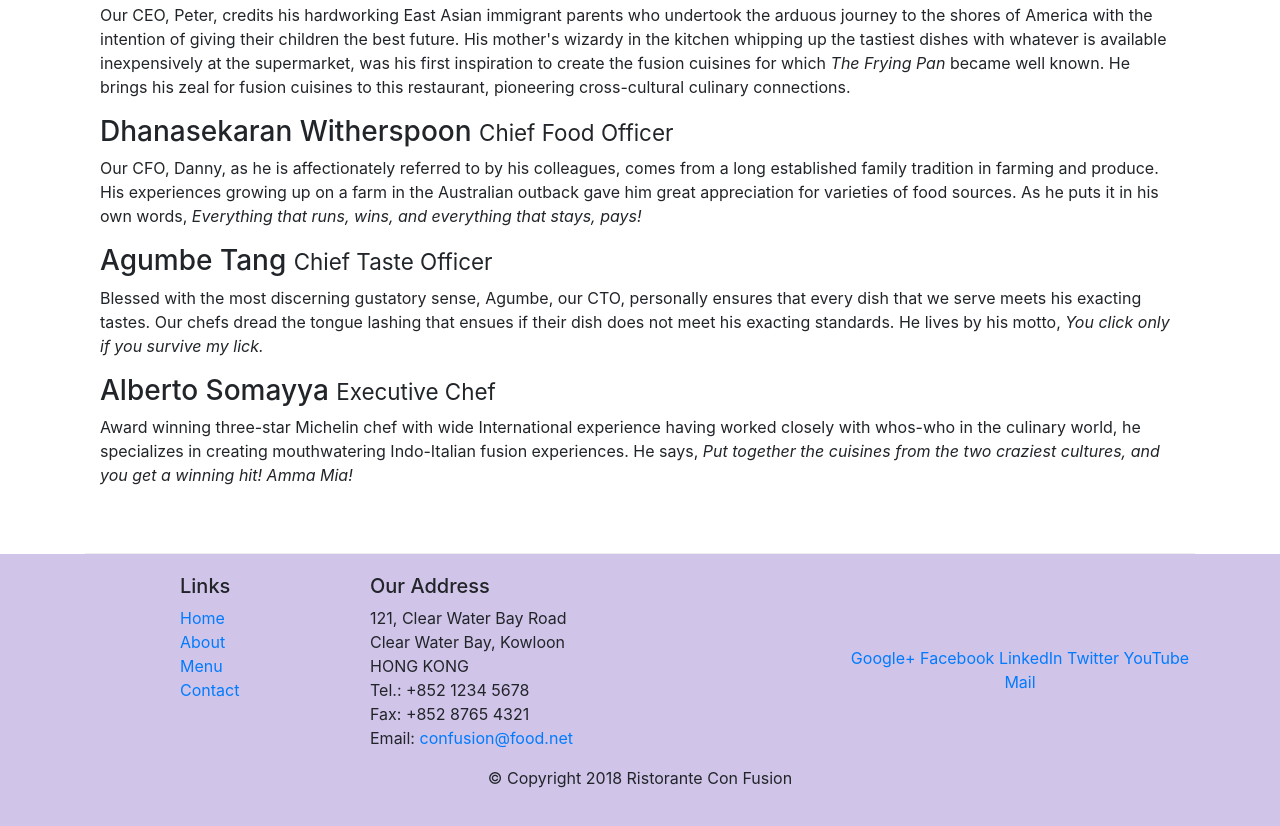
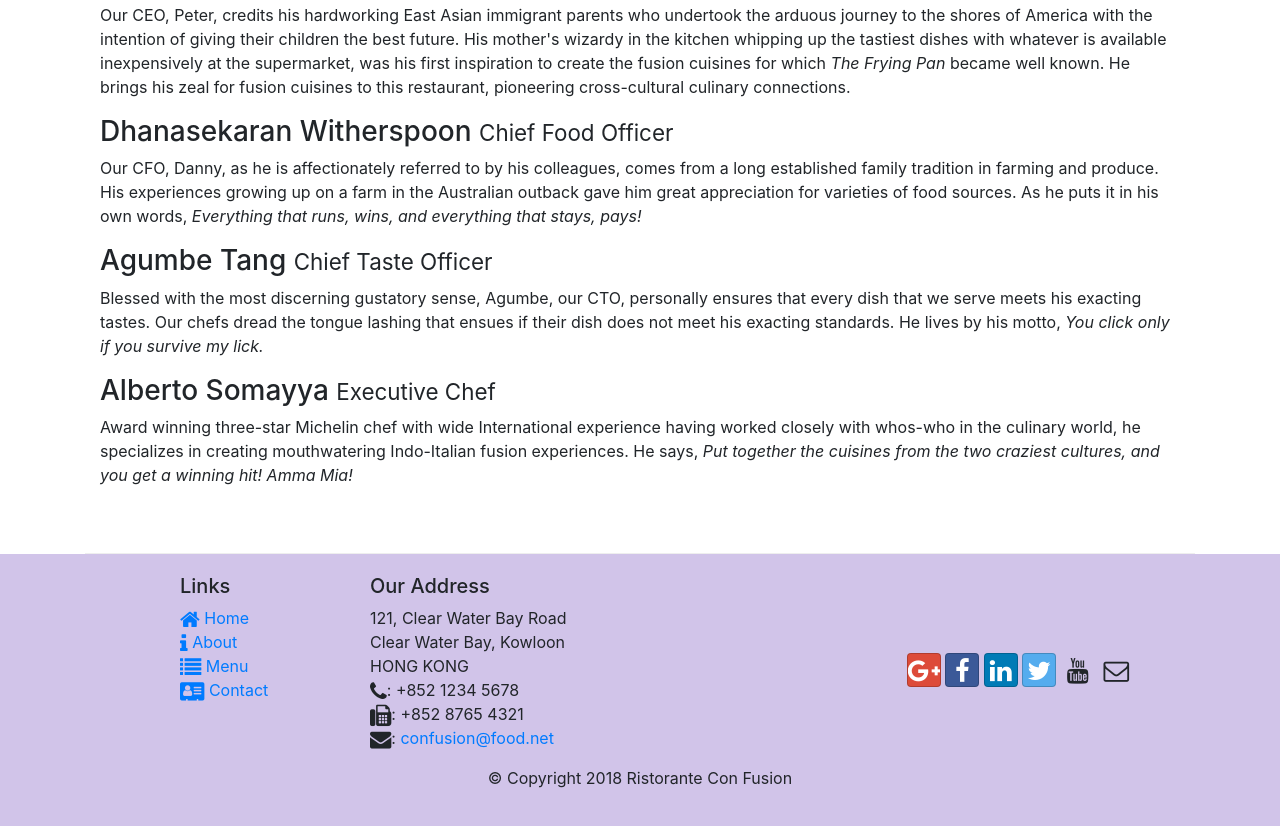
Before and after one commit to bclead3/learn_bootstrap, a website: page aboutus.html in a window 1280 px wide. Shown: the part 1000-1826 px from the top of the page. Drawn offline with nearby package versions, Linux system fonts and the light colour scheme.

Commit message:
Added Font Icons and Social Network Icons

```diff
--- a/aboutus.html
+++ b/aboutus.html
@@ -9,6 +9,8 @@
 
     <!-- Bootstrap CSS -->
     <link rel="stylesheet" href="node_modules/bootstrap/dist/css/bootstrap.min.css">
+    <link rel="stylesheet" href="node_modules/font-awesome/css/font-awesome.min.css">
+    <link rel="stylesheet" href="node_modules/bootstrap-social/bootstrap-social.css">
     <link rel="stylesheet" href="css/styles.css">
     <title>Ristorante Con Fusion: About Us</title>
 
@@ -23,10 +25,10 @@
             <a class="navbar-brand mr-auto" href="./index.html">Ristorante Con Fusion</a>
             <div class="collapse navbar-collapse" id="Navbar">
                 <ul class="navbar-nav mr-auto">
-                    <li class="nav-item"><a class="nav-link" href="./index.html">Home</a></li>
-                    <li class="nav-item active"><a class="nav-link" href="#">About</a></li>
-                    <li class="nav-item"><a class="nav-link" href="#">Menu</a></li>
-                    <li class="nav-item"><a class="nav-link" href="#">Contact</a></li>
+                    <li class="nav-item"><a class="nav-link" href="./index.html"><span class="fa fa-home fa-lg"></span> Home</a></li>
+                    <li class="nav-item active"><a class="nav-link" href="#"><span class="fa fa-info fa-lg"></span> About</a></li>
+                    <li class="nav-item"><a class="nav-link" href="#"><span class="fa fa-list fa-lg"></span> Menu</a></li>
+                    <li class="nav-item"><a class="nav-link" href="#"><span class="fa fa-address-card fa-lg"></span> Contact</a></li>
                 </ul>
             </div>
         </div>
@@ -89,10 +91,10 @@
                 <div class="col-4 offset-1 col-sm-2">
                     <h5>Links</h5>
                     <ul class="list-unstyled">
-                        <li><a href="./index.html">Home</a></li>
-                        <li><a href="#">About</a></li>
-                        <li><a href="#">Menu</a></li>
-                        <li><a href="#">Contact</a></li>
+                        <li><a href="./index.html"><span class="fa fa-home fa-lg"></span> Home</a></li>
+                        <li><a href="#"><span class="fa fa-info fa-lg"></span> About</a></li>
+                        <li><a href="#"><span class="fa fa-list fa-lg"></span> Menu</a></li>
+                        <li><a href="#"><span class="fa fa-address-card fa-lg"></span> Contact</a></li>
                     </ul>
                 </div>
                 <div class="col-7 col-sm-5">
@@ -101,19 +103,19 @@
 		              121, Clear Water Bay Road<br>
 		              Clear Water Bay, Kowloon<br>
 		              HONG KONG<br>
-		              Tel.: +852 1234 5678<br>
-		              Fax: +852 8765 4321<br>
-		              Email: <a href="mailto:confusion@food.net">confusion@food.net</a>
+		              <i class="fa fa-phone fa-lg"></i>: +852 1234 5678<br>
+		              <i class="fa fa-fax fa-lg"></i>: +852 8765 4321<br>
+		              <i class="fa fa-envelope fa-lg"></i>: <a href="mailto:confusion@food.net">confusion@food.net</a>
 		           </address>
                 </div>
                 <div class="col-12 col-sm-4 align-self-center">
                     <div class="text-center">
-                        <a href="http://google.com/+">Google+</a>
-                        <a href="http://www.facebook.com/profile.php?id=">Facebook</a>
-                        <a href="http://www.linkedin.com/in/">LinkedIn</a>
-                        <a href="http://twitter.com/">Twitter</a>
-                        <a href="http://youtube.com/">YouTube</a>
-                        <a href="mailto:">Mail</a>
+                        <a class="btn btn-social-icon btn-google" href="http://google.com/+"><i class="fa fa-google-plus fa-lg"></i></a>
+                        <a class="btn btn-social-icon btn-facebook" href="http://www.facebook.com/profile.php?id="><i class="fa fa-facebook fa-lg"></i></a>
+                        <a class="btn btn-social-icon btn-linkedin" href="http://www.linkedin.com/in/"><i class="fa fa-linkedin fa-lg"></i></a>
+                        <a class="btn btn-social-icon btn-twitter" href="http://twitter.com/"><i class="fa fa-twitter fa-lg"></i></a>
+                        <a class="btn btn-social-icon btn-youtube" href="http://youtube.com/"><i class="fa fa-youtube fa-lg"></i></a>
+                        <a class="btn btn-social-icon" href="mailto:"><i class="fa fa-envelope-o fa-lg"></i></a>
                     </div>
                 </div>
            </div>
--- a/package.json
+++ b/package.json
@@ -18,8 +18,10 @@
     "lite-server": "^2.5.4"
   },
   "dependencies": {
-    "bootstrap": "^4.0.0",
-    "jquery": "^3.3.1",
+    "bootstrap": "^4.5.2",
+    "bootstrap-social": "^5.1.1",
+    "font-awesome": "^4.7.0",
+    "jquery": "^3.5.1",
     "popper.js": "^1.12.9"
   }
 }
```
Also changed, not shown: index.html (+19 -17 lines).
